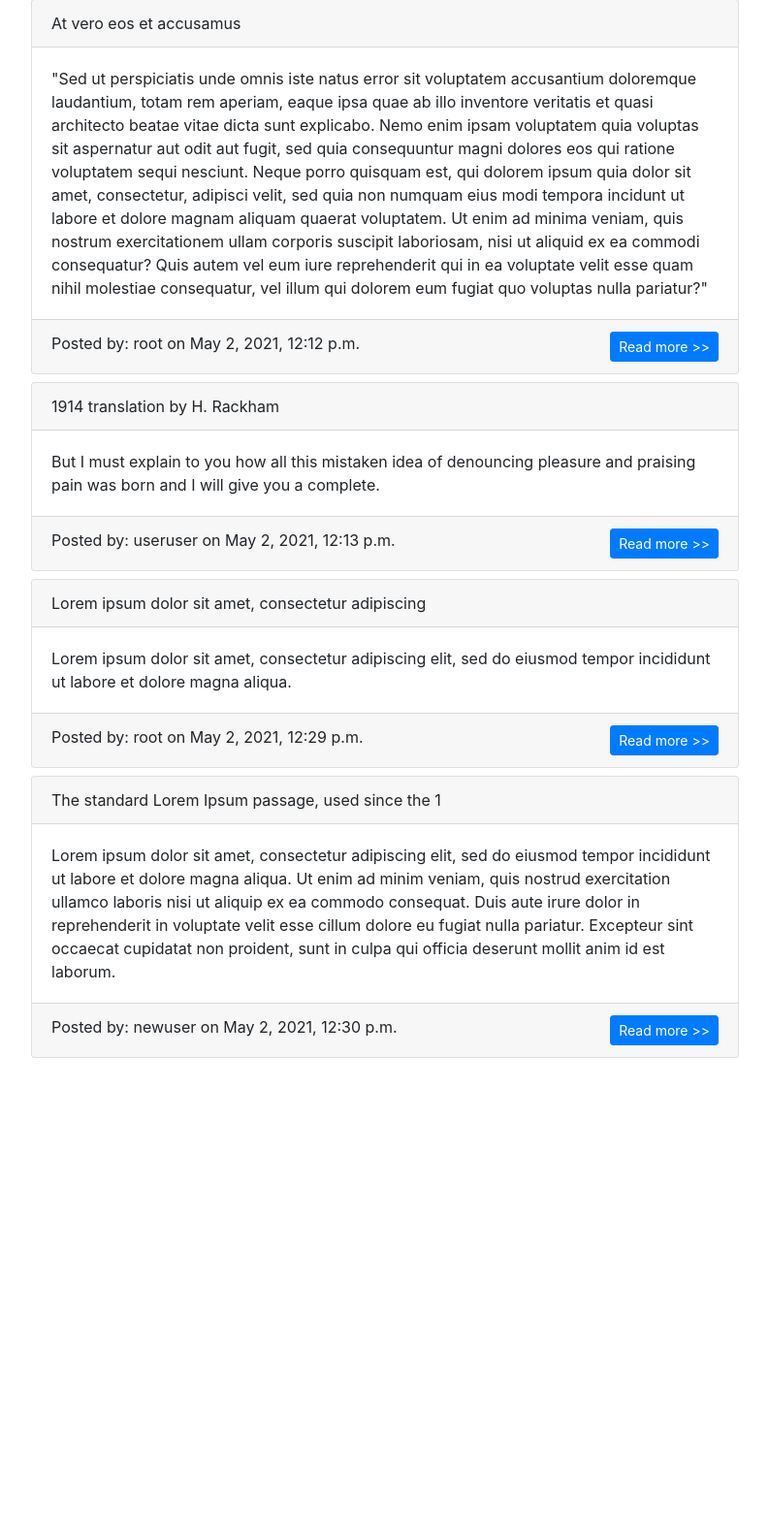
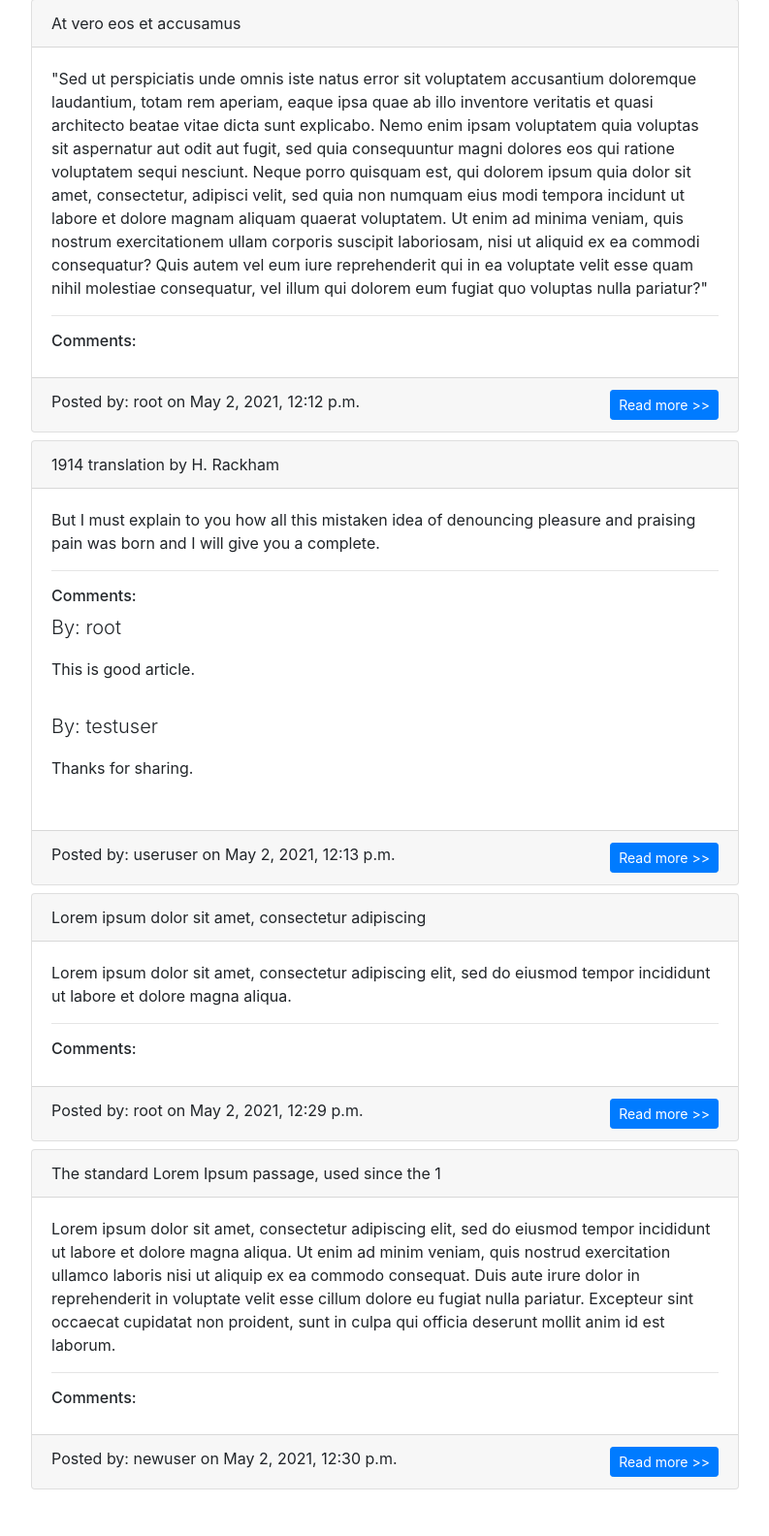
Before and after one commit to asis2016/django-newspaper-app, a Django app: page /articles/ in a window 1280 px wide. Shown: the part 145-1729 px from the top of the page at 97% size, without its empty margins (243-1036 px from the left). Before the commit the page ends 1236 px from the top, so only its background shows below. Run offline with Django 3.2, Linux system fonts and the light colour scheme; data comes from the database, SQL or seed files in the repository; both versions use the stored data as it was after the commit.

Commit message:
added Comment model

```diff
--- a/articles/models.py
+++ b/articles/models.py
@@ -20,3 +20,23 @@ class Article(models.Model):
     def get_absolute_url(self):
         """ After saving send back to article_detail. """
         return reverse('article_detail', args=[str(self.id)])
+
+
+class Comment(models.Model):
+    """
+    Model class for the comment.
+    Many-to-one foreign key relationship with Article.
+    """
+    article = models.ForeignKey(
+        Article,
+        on_delete=models.CASCADE,
+        related_name='comments'
+    )
+    comment = models.CharField(max_length=200)
+    author = models.ForeignKey(get_user_model(), on_delete=models.CASCADE)
+
+    def __str__(self):
+        return self.comment
+
+    def get_absolute_url(self):
+        return reverse('article_detail', args=[str(self.id)])
--- a/articles/templates/articles.html
+++ b/articles/templates/articles.html
@@ -2,10 +2,10 @@
 
 {% block content %}
 <style>
-.nav{
-    width: 100%;
-    justify-content: space-between;
-}
+    .nav {
+        width: 100%;
+        justify-content: space-between;
+    }
 </style>
 
 {% if user.is_authenticated %}
@@ -34,18 +34,34 @@
         </div>
         <div class="card-body">
             {{ article.body }}
+
+            <!-- Comments -->
+            <hr>
+            <h6>Comments:</h6>
+            {% for comment in article.comments.all %}
+            <div class="pb-3">
+                <p class="lead">
+                    By: {{ comment.author }}
+                </p>
+                <p>
+                    {{ comment.comment }}
+                </p>
+            </div>
+            {% endfor %}
+            <!-- Ends Comments -->
         </div>
+
         <div class="card-footer">
             Posted by: {{ article.author }} on {{ article.date }}
             <div class="float-right">
-                <a href="{% url 'article_detail' article.id %}" class="btn btn-sm btn-primary">
+                <a class="btn btn-sm btn-primary" href="{% url 'article_detail' article.id %}">
                     Read more >>
                 </a>
                 {% if user.is_authenticated %}
-                <a href="{% url 'article_update' article.id %}" class="btn btn-sm btn-primary">
+                <a class="btn btn-sm btn-primary" href="{% url 'article_update' article.id %}">
                     Edit
                 </a>
-                 <a href="{% url 'article_delete' article.id     %}" class="btn btn-sm btn-danger">
+                <a class="btn btn-sm btn-danger" href="{% url 'article_delete' article.id     %}">
                     Delete
                 </a>
                 {% endif %}
```
Also changed, not shown: articles/admin.py (+17 -1 lines), articles/migrations/0002_comment.py (added), articles/migrations/0003_alter_comment_article.py (added), db.sqlite3.
